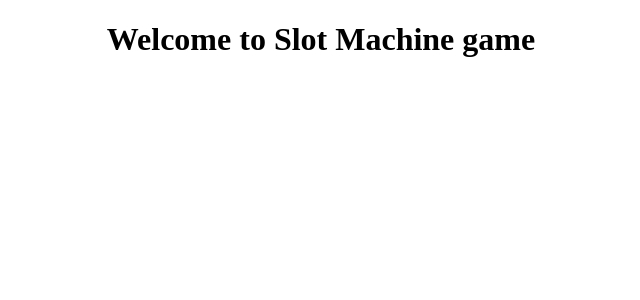
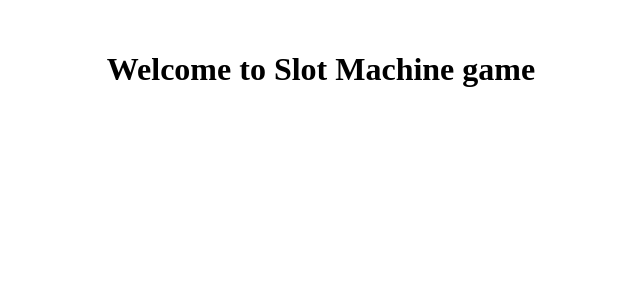
Before and after one commit to Sajjad124/slot-machine, a React (Create React App) app: page / in a window 1280 px wide. Shown: the top 300 px of the page, without its empty margins (319-959 px from the left). Built offline with nearby package versions, Linux system fonts and the light colour scheme.

Commit message:
Update index.css

```diff
--- a/src/index.css
+++ b/src/index.css
@@ -12,3 +12,6 @@ code {
   /* font-family: source-code-pro, Menlo, Monaco, Consolas, 'Courier New',
     monospace; */
 }
+.heading_style{
+  padding: 30px 0;
+}
```
